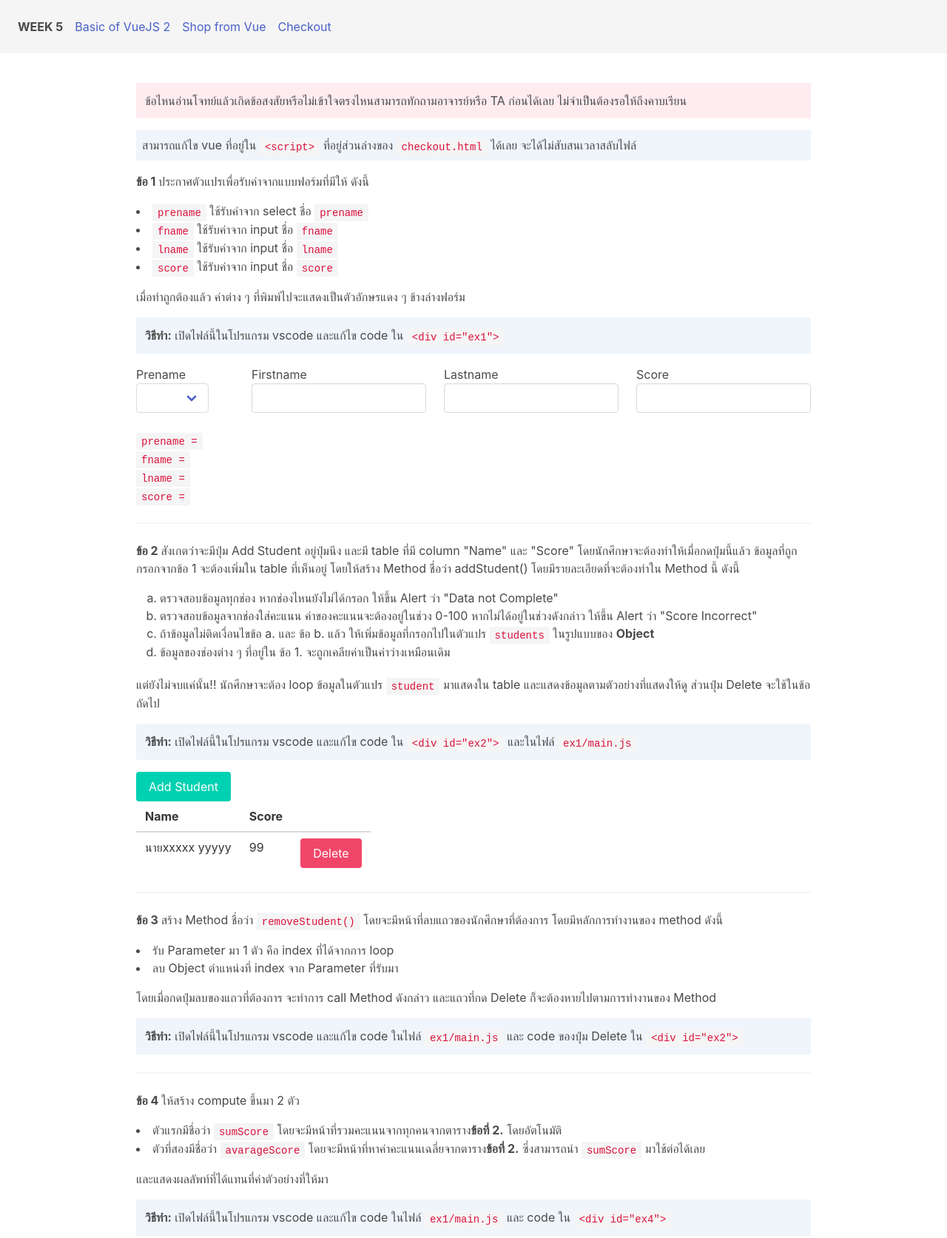
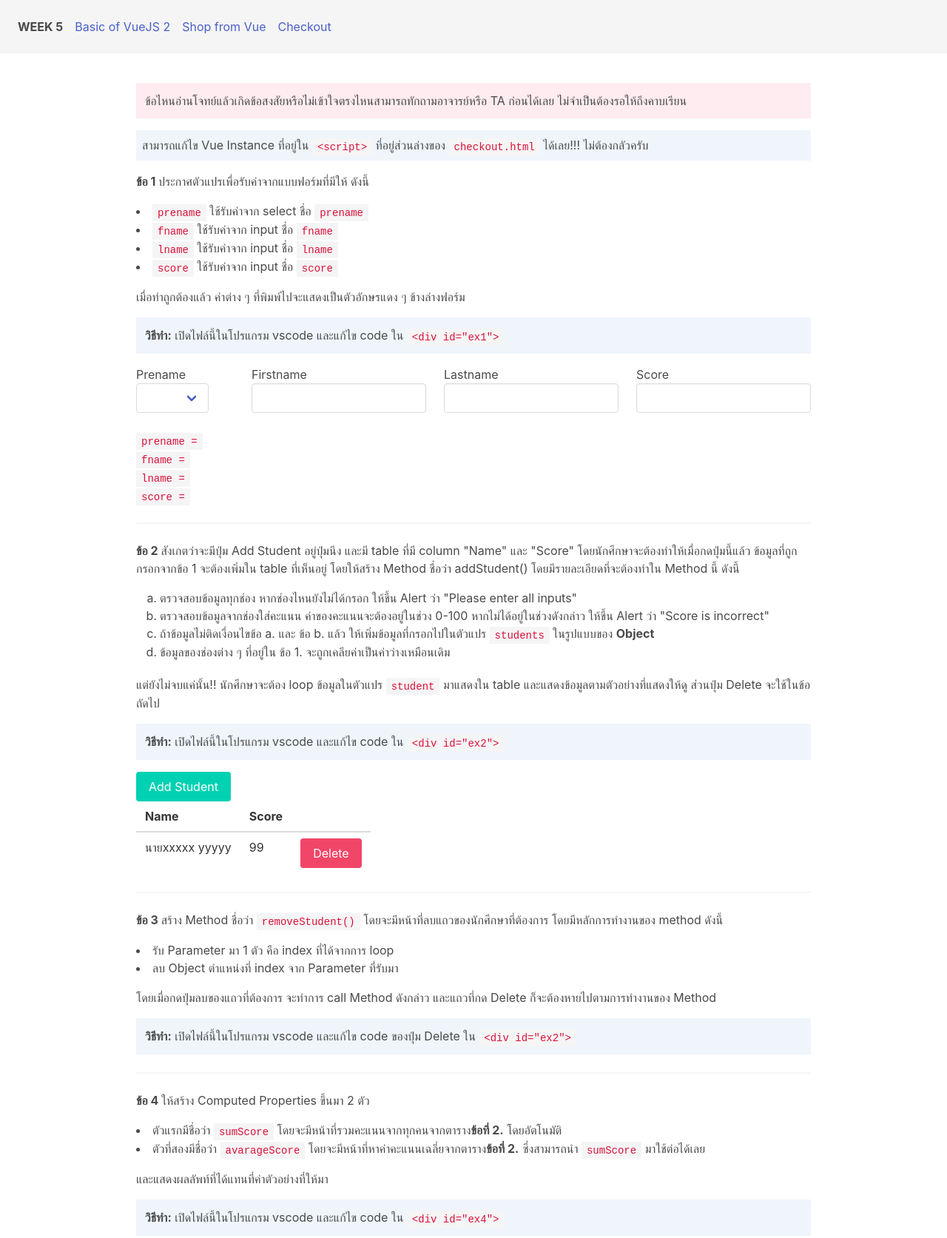
Before and after one commit to zeraph-christ/WEEK06-VUE-2, a plain HTML site: page ex1/index.html in a window 1280 px wide. Shown: the top 1673 px of the page at 74% size. Drawn offline with nearby package versions, Linux system fonts and the light colour scheme.

Commit message:
แก้ไขคำพูดโจทย์

```diff
--- a/ex1/index.html
+++ b/ex1/index.html
@@ -26,9 +26,8 @@
                 ไม่จำเป็นต้องรอให้ถึงคาบเรียน
             </p>
 
-            <p class="has-background-info-light p-2">สามารถแก้ไข vue ที่อยู่ใน
-                <code>&lt;script&gt;</code> ที่อยู่ส่วนล่างของ <code>checkout.html</code> ได้เลย
-                จะได้ไม่สับสนเวลาสลับไฟล์
+            <p class="has-background-info-light p-2">สามารถแก้ไข Vue Instance ที่อยู่ใน
+                <code>&lt;script&gt;</code> ที่อยู่ส่วนล่างของ <code>checkout.html</code> ได้เลย!!! ไม่ต้องกลัวครับ
             </p>
 
 
@@ -86,9 +85,9 @@
                 จะต้องเพิ่มใน table ที่เห็นอยู่ โดยให้สร้าง Method ชื่อว่า addStudent() โดยมีรายละเอียดที่จะต้องทำใน
                 Method นี้ ดังนี้
             <ul style="list-style-type:lower-alpha;margin-left: 2rem;margin-bottom: 1.25rem;">
-                <li>ตรวจสอบข้อมูลทุกช่อง หากช่องไหนยังไม่ได้กรอก ให้ขึ้น Alert ว่า "Data not Complete"</li>
+                <li>ตรวจสอบข้อมูลทุกช่อง หากช่องไหนยังไม่ได้กรอก ให้ขึ้น Alert ว่า "Please enter all inputs"</li>
                 <li>ตรวจสอบข้อมูลจากช่องใส่คะแนน ค่าของคะแนนจะต้องอยู่ในช่วง 0-100 หากไม่ได้อยู่ในช่วงดังกล่าว ให้ขึ้น
-                    Alert ว่า "Score Incorrect"</li>
+                    Alert ว่า "Score is incorrect"</li>
                 <li>ถ้าข้อมูลไม่ติดเงื่อนไขข้อ a. และ ข้อ b. แล้ว ให้เพิ่มข้อมูลที่กรอกไปในตัวแปร <code>students</code>
                     ในรูปแบบของ <b>Object</b></li>
                 <li>ข้อมูลของช่องต่าง ๆ ที่อยู่ใน ข้อ 1. จะถูกเคลียค่าเป็นค่าว่างเหมือนเดิม</li>
@@ -97,8 +96,7 @@
             และแสดงข้อมูลตามตัวอย่างที่แสดงให้ดู ส่วนปุ่ม Delete จะใช้ในข้อถัดไป
             </p>
             <p class="my-4 has-background-info-light p-3">
-                <b>วิธีทำ:</b> เปิดไฟล์นี้ในโปรแกรม vscode และแก้ไข code ใน <code>&lt;div id="ex2"&gt;</code> และในไฟล์
-                <code>ex1/main.js</code>
+                <b>วิธีทำ:</b> เปิดไฟล์นี้ในโปรแกรม vscode และแก้ไข code ใน <code>&lt;div id="ex2"&gt;</code>
             </p>
 
             <!-- ข้อ 2, ข้อ 3 --------------------------------------------- -->
@@ -142,13 +140,12 @@
                 ก็จะต้องหายไปตามการทำงานของ Method
             </p>
             <p class="my-4 has-background-info-light p-3">
-                <b>วิธีทำ:</b> เปิดไฟล์นี้ในโปรแกรม vscode และแก้ไข code ในไฟล์ <code>ex1/main.js</code> และ code
-                ของปุ่ม Delete ใน <code>&lt;div id="ex2"&gt;</code>
+                <b>วิธีทำ:</b> เปิดไฟล์นี้ในโปรแกรม vscode และแก้ไข code ของปุ่ม Delete ใน <code>&lt;div id="ex2"&gt;</code>
             </p>
 
             <hr>
 
-            <p class="my-4"><b>ข้อ 4 </b> ให้สร้าง compute ขึ้นมา 2 ตัว
+            <p class="my-4"><b>ข้อ 4 </b> ให้สร้าง Computed Properties ขึ้นมา 2 ตัว
                 <li>ตัวแรกมีชื่อว่า <code>sumScore</code> โดยจะมีหน้าที่รวมคะแนนจากทุกคนจากตาราง<b>ข้อที่ 2.</b>
                     โดยอัตโนมัติ
                 </li>
@@ -161,7 +158,7 @@
                 และแสดงผลลัพท์ที่ได้แทนที่ค่าตัวอย่างที่ให้มา
             </p>
             <p class="my-4 has-background-info-light p-3">
-                <b>วิธีทำ:</b> เปิดไฟล์นี้ในโปรแกรม vscode และแก้ไข code ในไฟล์ <code>ex1/main.js</code> และ code
+                <b>วิธีทำ:</b> เปิดไฟล์นี้ในโปรแกรม vscode และแก้ไข code
                 ใน <code>&lt;div id="ex4"&gt;</code>
             </p>
 
@@ -213,7 +210,7 @@
             </p>
             <p class="my-4 has-background-info-light p-3">
                 <b>วิธีทำ:</b> เปิดไฟล์นี้ในโปรแกรม vscode และแก้ไข code ใน
-                <code>&lt;div id="ex2"&gt;</code> และแก้ไข code ในไฟล์ <code>ex1/main.js</code>
+                <code>&lt;div id="ex5"&gt;</code>
             </p>
 
             <!-- ข้อ 5 --------------------------------------------- -->
```
Also changed, not shown: ex2/checkout.html (+10 -7 lines), ex2/index.html (+8 -2 lines).
